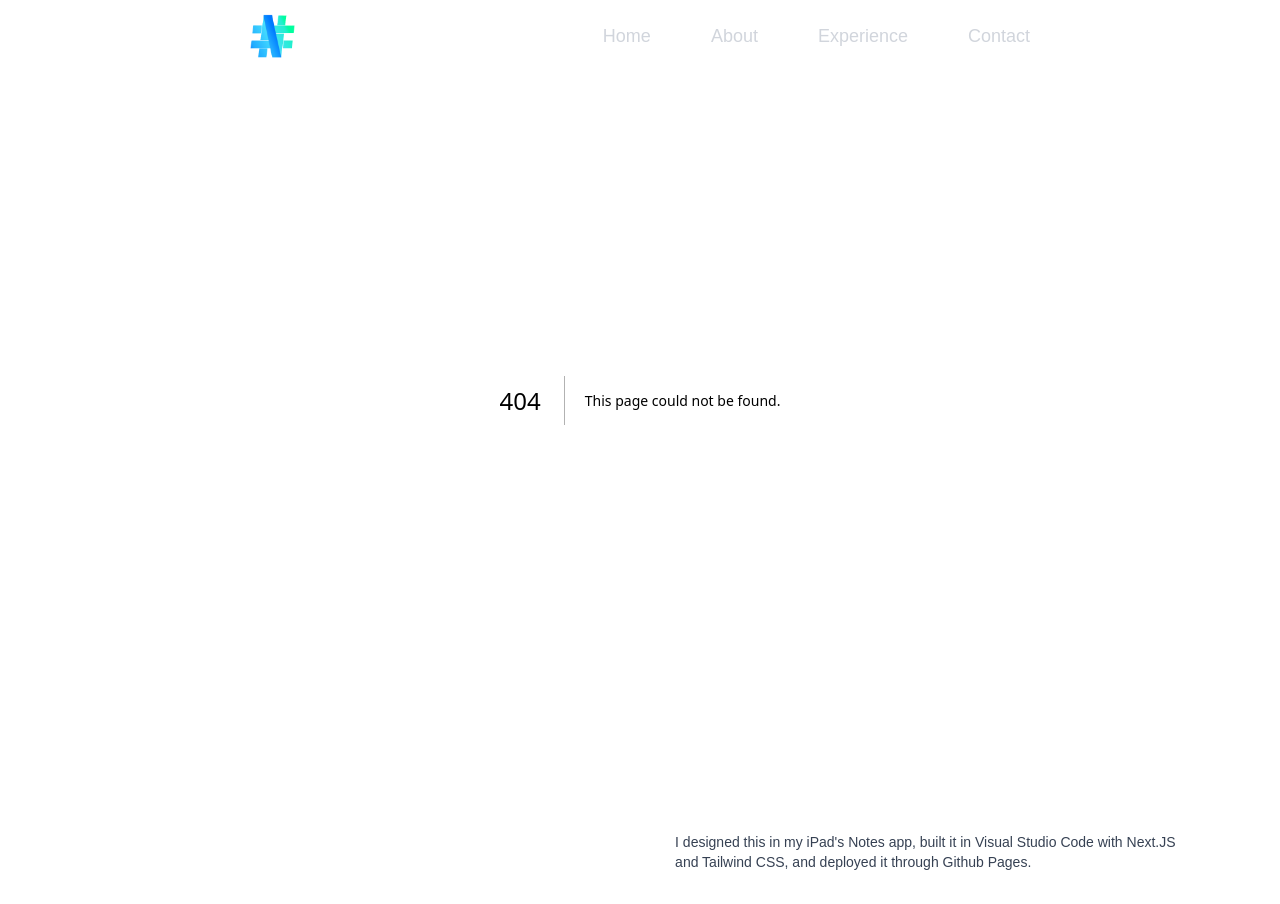
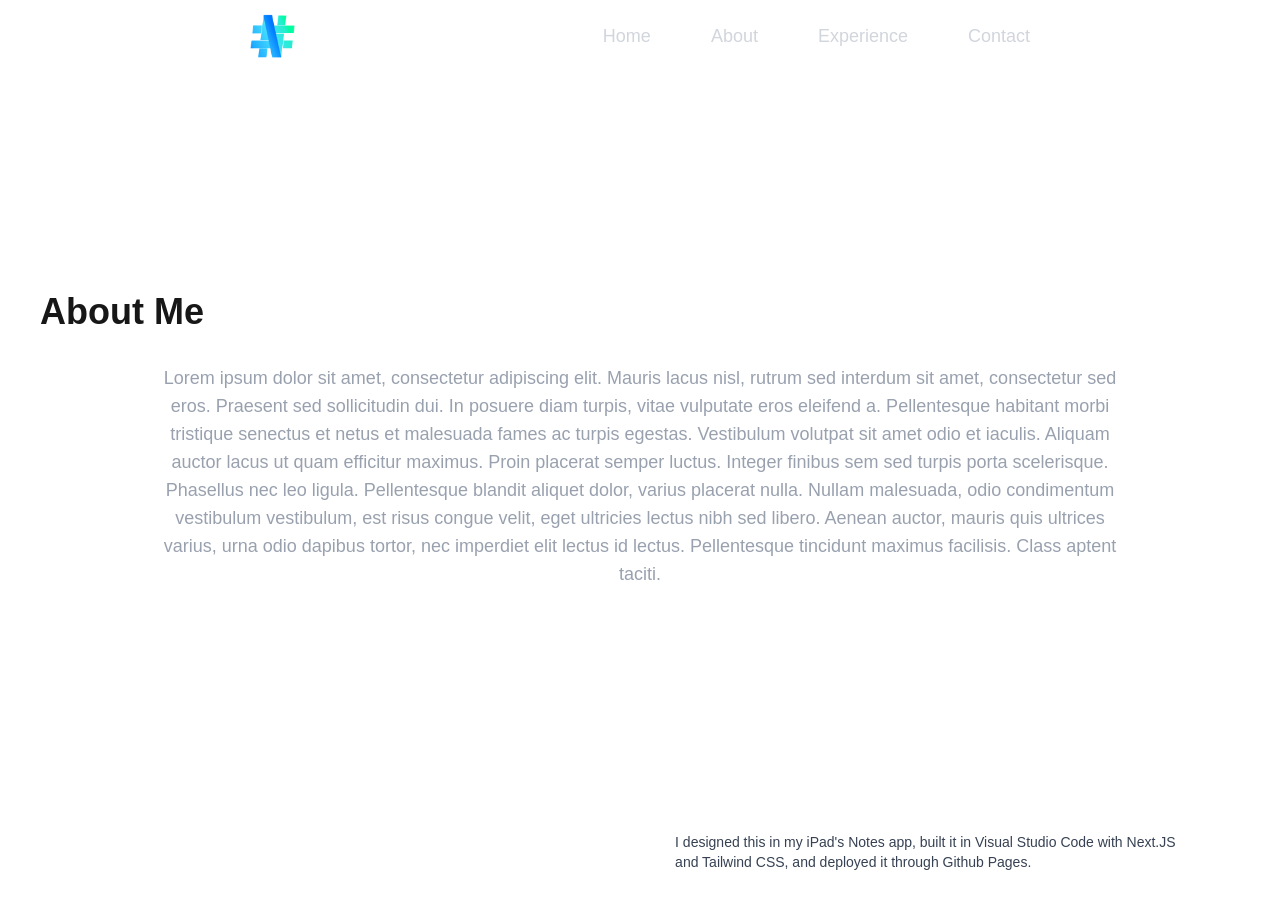
Before and after one commit to tagaritt/nashtag-dev, a Next.js app: page /about in a window 1280 px wide. Before the commit this address had no page. Built offline with nearby package versions, Linux system fonts and the light colour scheme.

Commit message:
Create 'About' page.

```diff
--- /dev/null
+++ b/app/about/page.tsx
@@ -0,0 +1,17 @@
+import React from 'react'
+
+const page = () => {
+  return (
+    <div className="min-h-screen flex items-center justify-center">
+        <div className="space-y-8 max-w-10xl">
+            <h1 className='text-4xl font-bold text-left ml-10 mt-20'>About Me</h1>
+
+            <p className='text-lg text-center mt-6 mx-40 text-gray-400'>
+                Lorem ipsum dolor sit amet, consectetur adipiscing elit. Mauris lacus nisl, rutrum sed interdum sit amet, consectetur sed eros. Praesent sed sollicitudin dui. In posuere diam turpis, vitae vulputate eros eleifend a. Pellentesque habitant morbi tristique senectus et netus et malesuada fames ac turpis egestas. Vestibulum volutpat sit amet odio et iaculis. Aliquam auctor lacus ut quam efficitur maximus. Proin placerat semper luctus. Integer finibus sem sed turpis porta scelerisque. Phasellus nec leo ligula. Pellentesque blandit aliquet dolor, varius placerat nulla. Nullam malesuada, odio condimentum vestibulum vestibulum, est risus congue velit, eget ultricies lectus nibh sed libero. Aenean auctor, mauris quis ultrices varius, urna odio dapibus tortor, nec imperdiet elit lectus id lectus. Pellentesque tincidunt maximus facilisis. Class aptent taciti.
+            </p>
+        </div>
+    </div>
+  )
+}
+
+export default page
```
